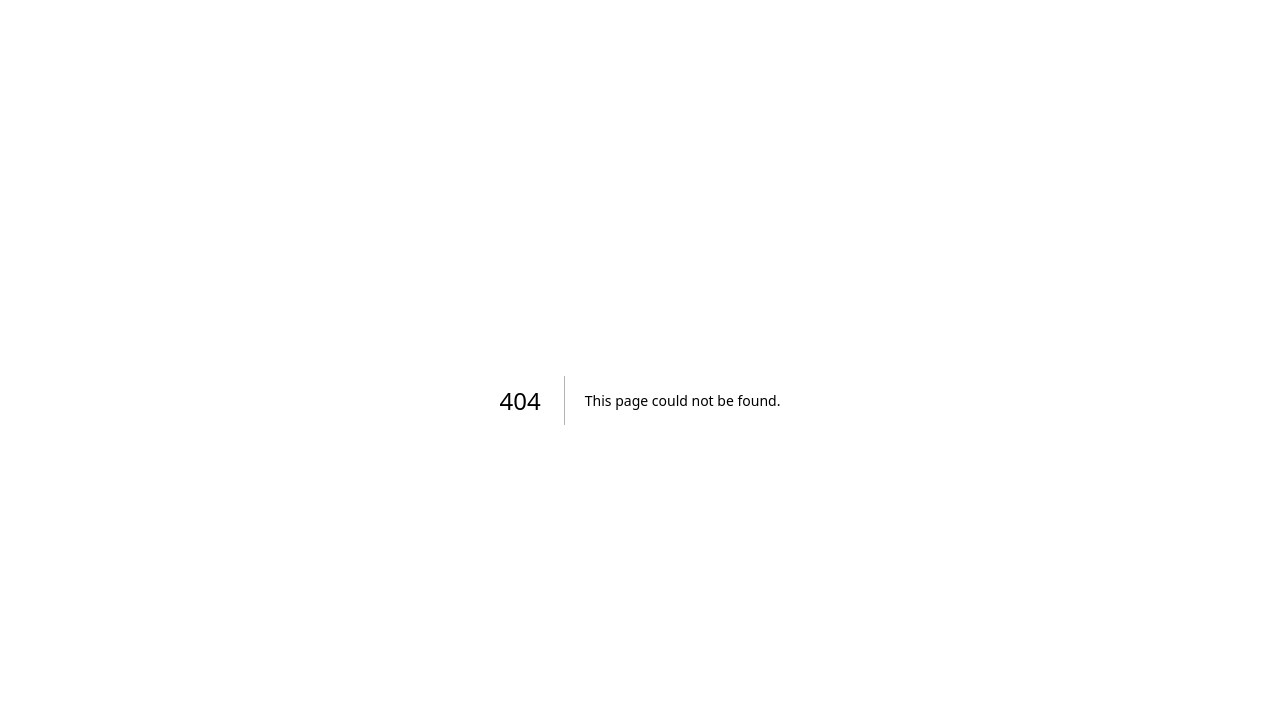
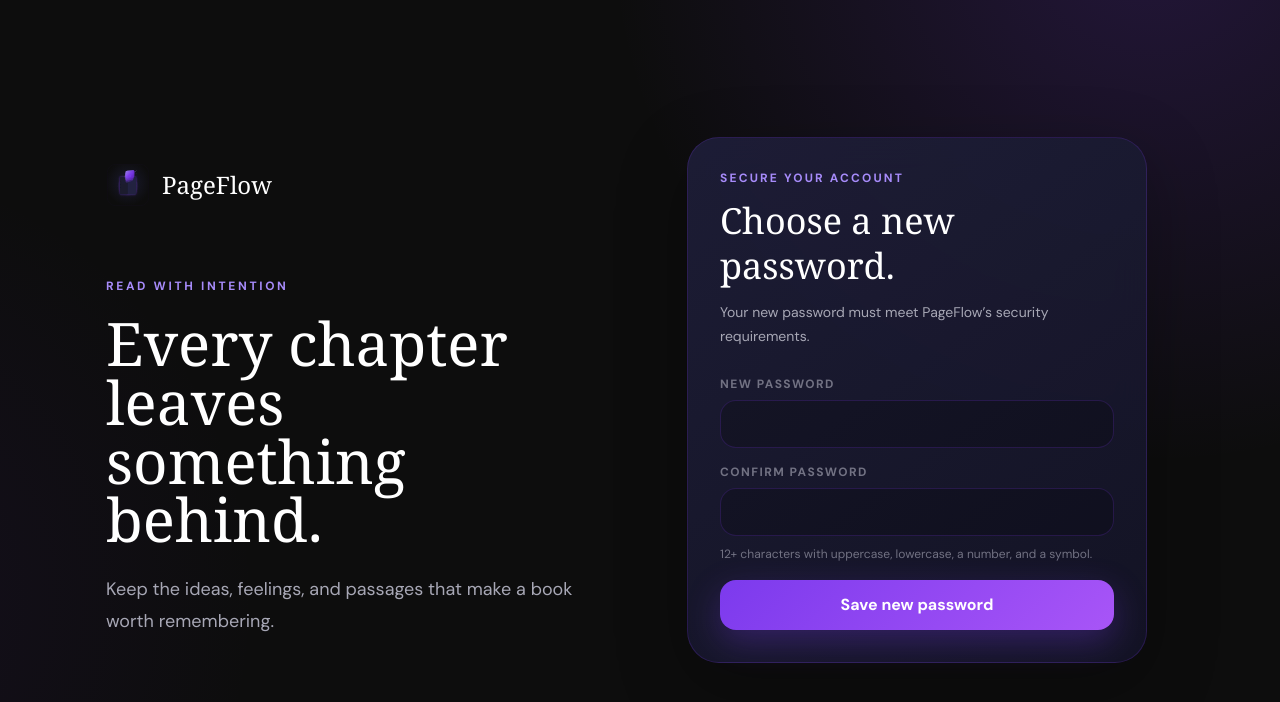
Before and after one commit to mihir-patel-05/Booktracking, a Next.js app in the folder web/: page /reset-password in a window 1280 px wide. Before the commit this address had no page. Shown: the top 702 px of the page. Built offline with nearby package versions, Linux system fonts and the light colour scheme; a web font is replaced by a local one.

Commit message:
feat(auth): implement password recovery flows

```diff
--- /dev/null
+++ b/web/src/app/(auth)/check-email/page.tsx
@@ -0,0 +1,18 @@
+import type { Metadata } from "next";
+import Link from "next/link";
+import { AuthShell } from "@/components/auth/auth-shell";
+
+export const metadata: Metadata = { title: "Check your email" };
+
+export default async function CheckEmailPage({ searchParams }: { searchParams: Promise<{ email?: string }> }) {
+  const { email } = await searchParams;
+  return (
+    <AuthShell eyebrow="One more step" title="Check your inbox." description="Verify your email before opening your PageFlow library.">
+      <div className="space-y-4 text-sm leading-6 text-secondary">
+        <p>We sent a verification link{email ? <> to <strong className="text-white">{email}</strong></> : ""}.</p>
+        <p>The link returns you securely to PageFlow. Check spam if it does not arrive after a few minutes.</p>
+        <Link className="secondary-button w-full" href="/login">Return to sign in</Link>
+      </div>
+    </AuthShell>
+  );
+}
--- /dev/null
+++ b/web/src/app/(auth)/forgot-password/page.tsx
@@ -0,0 +1,15 @@
+import type { Metadata } from "next";
+import Link from "next/link";
+import { AuthShell } from "@/components/auth/auth-shell";
+import { PasswordRecoveryForm } from "@/components/auth/password-recovery-form";
+
+export const metadata: Metadata = { title: "Recover password" };
+
+export default function ForgotPasswordPage() {
+  return (
+    <AuthShell eyebrow="Account recovery" title="Find your way back." description="We’ll email a secure link to reset your password.">
+      <PasswordRecoveryForm mode="request" />
+      <Link className="flex min-h-11 items-center justify-center text-sm text-accent-light" href="/login">Back to sign in</Link>
+    </AuthShell>
+  );
+}
--- /dev/null
+++ b/web/src/app/(auth)/reset-password/page.tsx
@@ -0,0 +1,13 @@
+import type { Metadata } from "next";
+import { AuthShell } from "@/components/auth/auth-shell";
+import { PasswordRecoveryForm } from "@/components/auth/password-recovery-form";
+
+export const metadata: Metadata = { title: "Set a new password" };
+
+export default function ResetPasswordPage() {
+  return (
+    <AuthShell eyebrow="Secure your account" title="Choose a new password." description="Your new password must meet PageFlow’s security requirements.">
+      <PasswordRecoveryForm mode="reset" />
+    </AuthShell>
+  );
+}
--- /dev/null
+++ b/web/src/app/auth/signout/route.ts
@@ -0,0 +1,11 @@
+import { NextResponse, type NextRequest } from "next/server";
+import { createClient } from "@/lib/supabase/server";
+
+export async function POST(request: NextRequest) {
+  const supabase = await createClient();
+  await supabase.auth.signOut();
+  const response = NextResponse.redirect(new URL("/login", request.url), 303);
+  response.headers.set("Clear-Site-Data", '"cache", "storage"');
+  response.headers.set("Cache-Control", "private, no-store");
+  return response;
+}
--- /dev/null
+++ b/web/src/components/auth/password-recovery-form.tsx
@@ -0,0 +1,85 @@
+"use client";
+
+import { useState, type FormEvent } from "react";
+import { useRouter } from "next/navigation";
+import { createClient } from "@/lib/supabase/client";
+import { hasSupabaseConfig } from "@/lib/supabase/env";
+
+const passwordPattern = /^(?=.*[a-z])(?=.*[A-Z])(?=.*\d)(?=.*[^A-Za-z0-9]).{12,}$/;
+
+export function PasswordRecoveryForm({ mode }: { mode: "request" | "reset" }) {
+  const router = useRouter();
+  const [value, setValue] = useState("");
+  const [confirmation, setConfirmation] = useState("");
+  const [message, setMessage] = useState<string>();
+  const [error, setError] = useState<string>();
+  const [submitting, setSubmitting] = useState(false);
+
+  async function submit(event: FormEvent<HTMLFormElement>) {
+    event.preventDefault();
+    setError(undefined);
+    setMessage(undefined);
+    if (!hasSupabaseConfig()) {
+      setError("PageFlow is waiting for its Supabase project configuration.");
+      return;
+    }
+
+    setSubmitting(true);
+    const supabase = createClient();
+    if (mode === "request") {
+      const { error: authError } = await supabase.auth.resetPasswordForEmail(value, {
+        redirectTo: `${window.location.origin}/auth/callback?next=/reset-password`,
+      });
+      if (authError) setError(authError.message);
+      else setMessage("If that address belongs to an account, a recovery link is on its way.");
+    } else if (!passwordPattern.test(value)) {
+      setError("Use at least 12 characters with uppercase, lowercase, a number, and a symbol.");
+    } else if (value !== confirmation) {
+      setError("The passwords do not match.");
+    } else {
+      const { error: authError } = await supabase.auth.updateUser({ password: value });
+      if (authError) setError(authError.message);
+      else router.replace("/app/settings?password=updated");
+    }
+    setSubmitting(false);
+  }
+
+  return (
+    <form className="space-y-4" onSubmit={submit}>
+      <label className="block" htmlFor={mode === "request" ? "recovery-email" : "new-password"}>
+        <span className="mb-2 block text-xs font-bold uppercase tracking-[0.12em] text-muted">
+          {mode === "request" ? "Email" : "New password"}
+        </span>
+        <input
+          autoComplete={mode === "request" ? "email" : "new-password"}
+          className="min-h-12 w-full rounded-2xl border border-[var(--border)] bg-black/20 px-4 text-base text-white focus:border-accent-light"
+          id={mode === "request" ? "recovery-email" : "new-password"}
+          onChange={(event) => setValue(event.target.value)}
+          required
+          type={mode === "request" ? "email" : "password"}
+          value={value}
+        />
+      </label>
+      {mode === "reset" ? (
+        <label className="block" htmlFor="confirm-password">
+          <span className="mb-2 block text-xs font-bold uppercase tracking-[0.12em] text-muted">Confirm password</span>
+          <input
+            autoComplete="new-password"
+            className="min-h-12 w-full rounded-2xl border border-[var(--border)] bg-black/20 px-4 text-base text-white focus:border-accent-light"
+            id="confirm-password"
+            onChange={(event) => setConfirmation(event.target.value)}
+            required
+            type="password"
+            value={confirmation}
+          />
+          <span className="mt-2 block text-xs leading-5 text-muted">12+ characters with uppercase, lowercase, a number, and a symbol.</span>
+        </label>
+      ) : null}
+      {error ? <p className="rounded-xl border border-danger/30 bg-danger/10 p-3 text-sm text-red-200" role="alert">{error}</p> : null}
+      {message ? <p className="rounded-xl border border-success/30 bg-success/10 p-3 text-sm text-emerald-100" role="status">{message}</p> : null}
+      <button className="primary-button w-full" disabled={submitting} type="submit">
+        {submitting ? "Working…" : mode === "request" ? "Send recovery link" : "Save new password"}
+      </button>
+    </form>
+  );
+}
```
